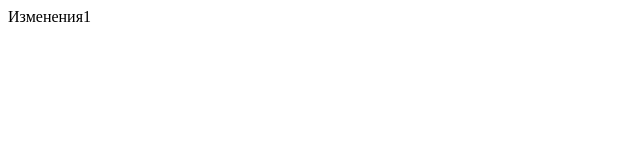
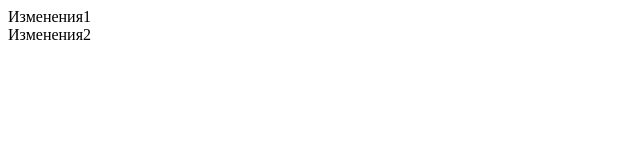
Before and after one commit to VoskresenskayaM/GHtrain, a plain HTML site: page Index.html in a window 1280 px wide. Shown: the full height of the page, 0-640 px from the left. Drawn offline with Linux system fonts and the light colour scheme.

Commit message:
изменеия 2

```diff
--- a/Index.html
+++ b/Index.html
@@ -8,5 +8,6 @@
 </head>
 <body>
     <div class="div">Изменения1</div>
+    <div class="div">Изменения2</div>
 </body>
 </html>
```
